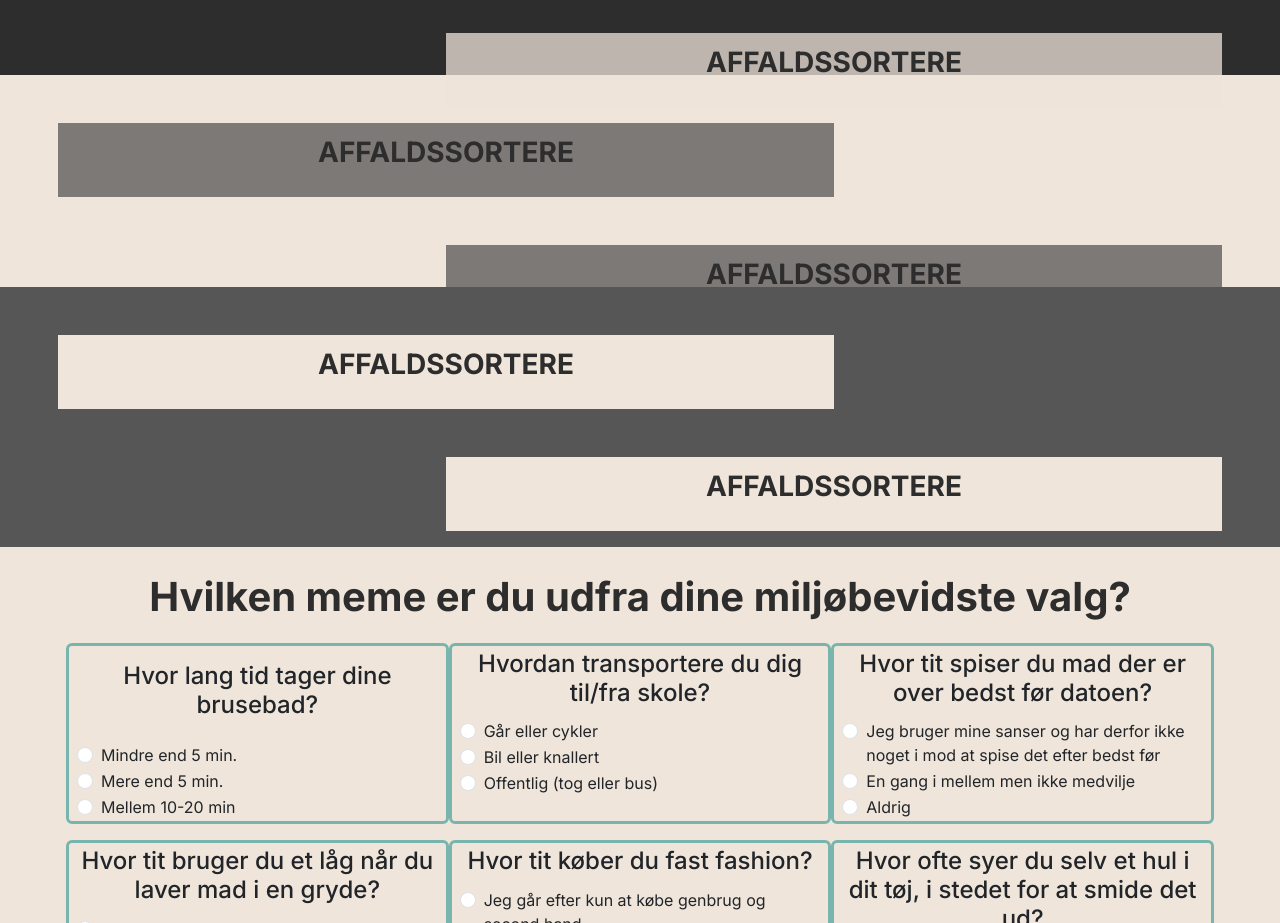
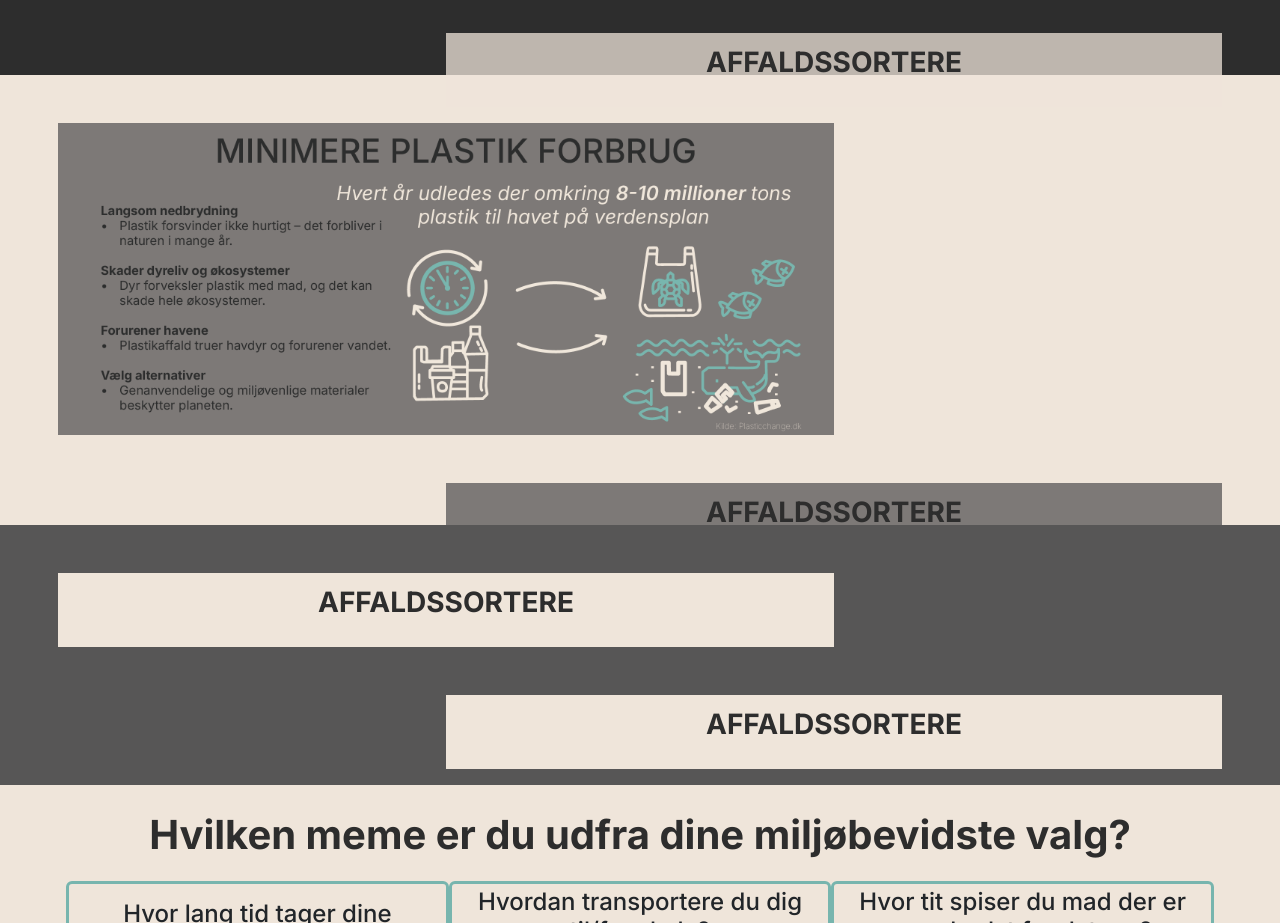
Before and after one commit to nannaglaw/climatereleaf, a website: page index.html in a window 1280 px wide. Shown: the part 980-1903 px from the top of the page. Drawn offline with nearby package versions, Linux system fonts and the light colour scheme; files that its build step writes are made by us from their sources.

Commit message:
infografik added

```diff
--- a/index.html
+++ b/index.html
@@ -103,17 +103,7 @@
             <div class="row g-4 g-lg-5">
                 <div class="col-12 col-md-8 col-lg-8 bg-lysgrå bg-opacity-75" data-aos="fade-up"
                      data-aos-anchor-placement="bottom-bottom">
-                    <p class="overskrift text text-center text-grå fs-3 fw-bold pt-2">AFFALDSSORTERE</p>
-
-
-
-
-                    <p class="text text-center text-grå ps-2 fs-4 m-4"></p>
-
-
-
-
-                </div>
+                    <img src="img/infografik1.webp" class="img-fluid"/></div>
                 <div class="col-12 col-md-8 offset-md-4 bg-lysgrå bg-opacity-75" data-aos="fade-up"
                      data-aos-anchor-placement="bottom-bottom">
                     <p class="overskrift text text-center text-grå fs-3 fw-bold pt-2">AFFALDSSORTERE</p>
```
